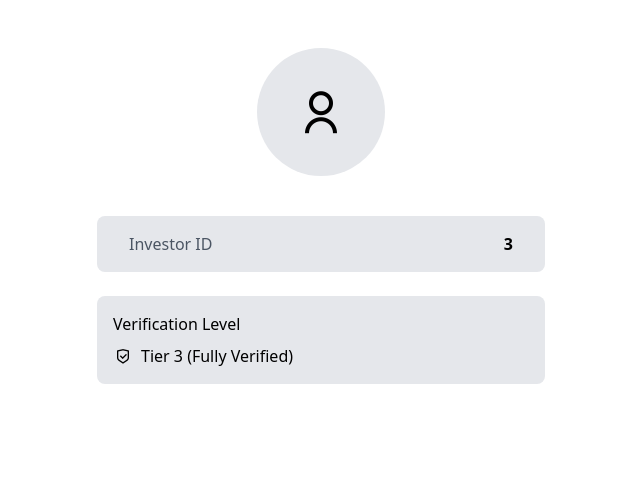
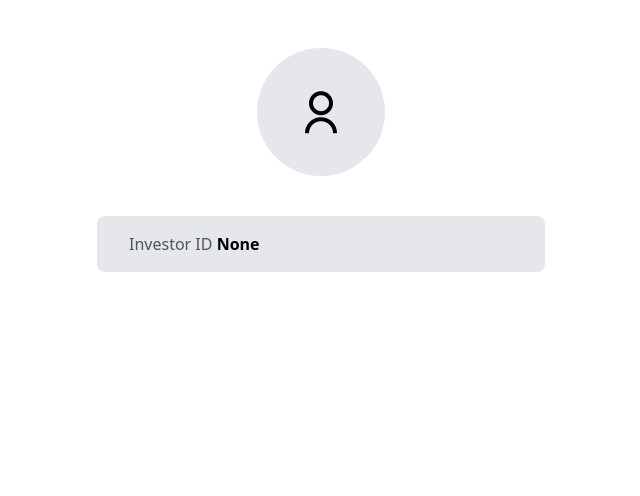
Before and after one commit to Bhavikgarg302005/pitch_platform, a Flask app: page /viewProfile in a window 1280 px wide. Shown: the part 88-584 px from the top of the page, without its empty margins (319-959 px from the left). Before the commit the page ends 472 px from the top, so only its background shows below. Run offline with Flask 3, Linux system fonts and the light colour scheme; some libraries are stand-ins or nearby versions.

Commit message:
final code

```diff
--- a/app.py
+++ b/app.py
@@ -642,7 +642,7 @@
 
 @app.route('/viewProfile')
 def ViewProfile():
-    return render_template('Profile_I.html',session=session)
+    return render_template('Profile_I.html',investor_id = session.get('investorId'))
 
 @app.route('/InvestorLogout')
 def InvestorLogout():
--- a/templates/Profile_I.html
+++ b/templates/Profile_I.html
@@ -61,9 +61,8 @@
 
     <!-- Investor ID -->
     <div class="bg-gray-200 py-4 px-8 rounded mb-6 w-full max-w-md">
-      <div class="flex items-center justify-between">
-        <span class="text-gray-600">Investor ID</span>
-        <span class="font-bold">3</span>
+      <span class="text-gray-600">Investor ID</span>
+      <span class="font-bold">{{ investor_id }}</span>
       </div>
     </div>
 
```
